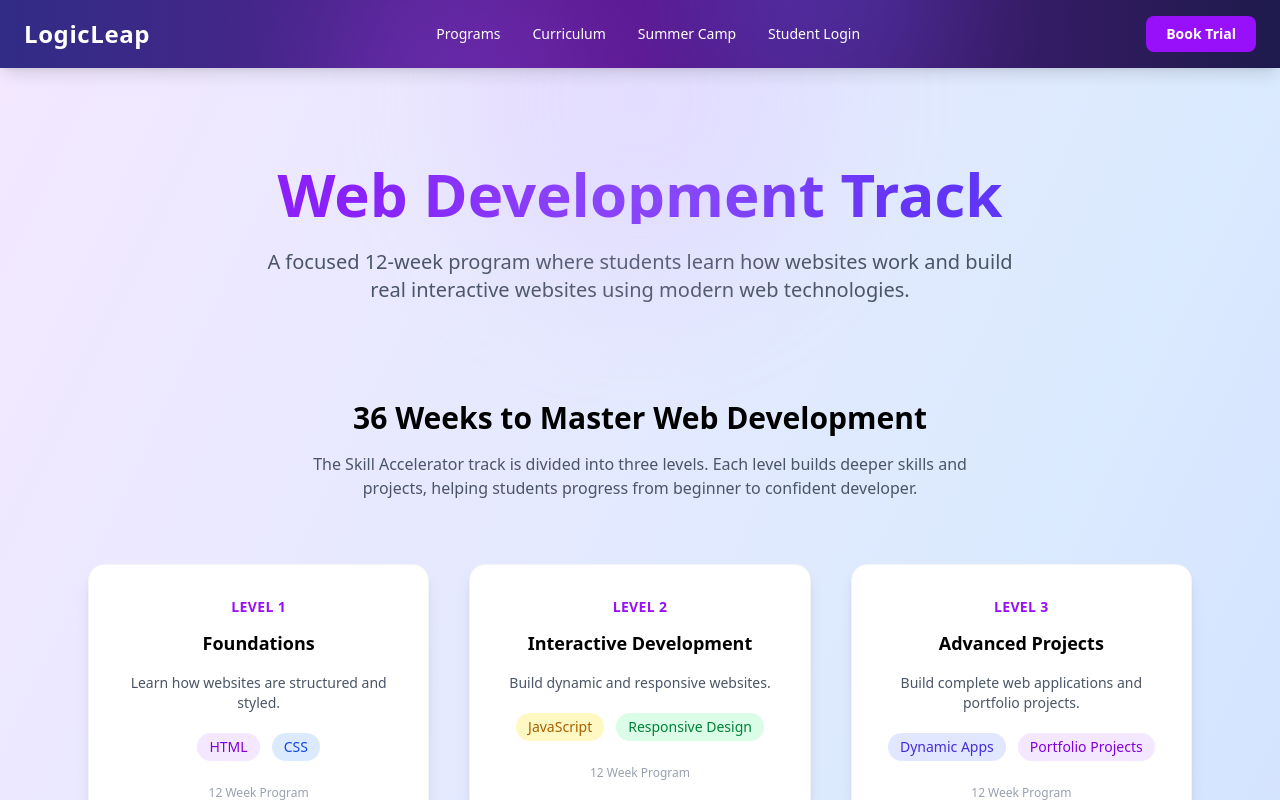
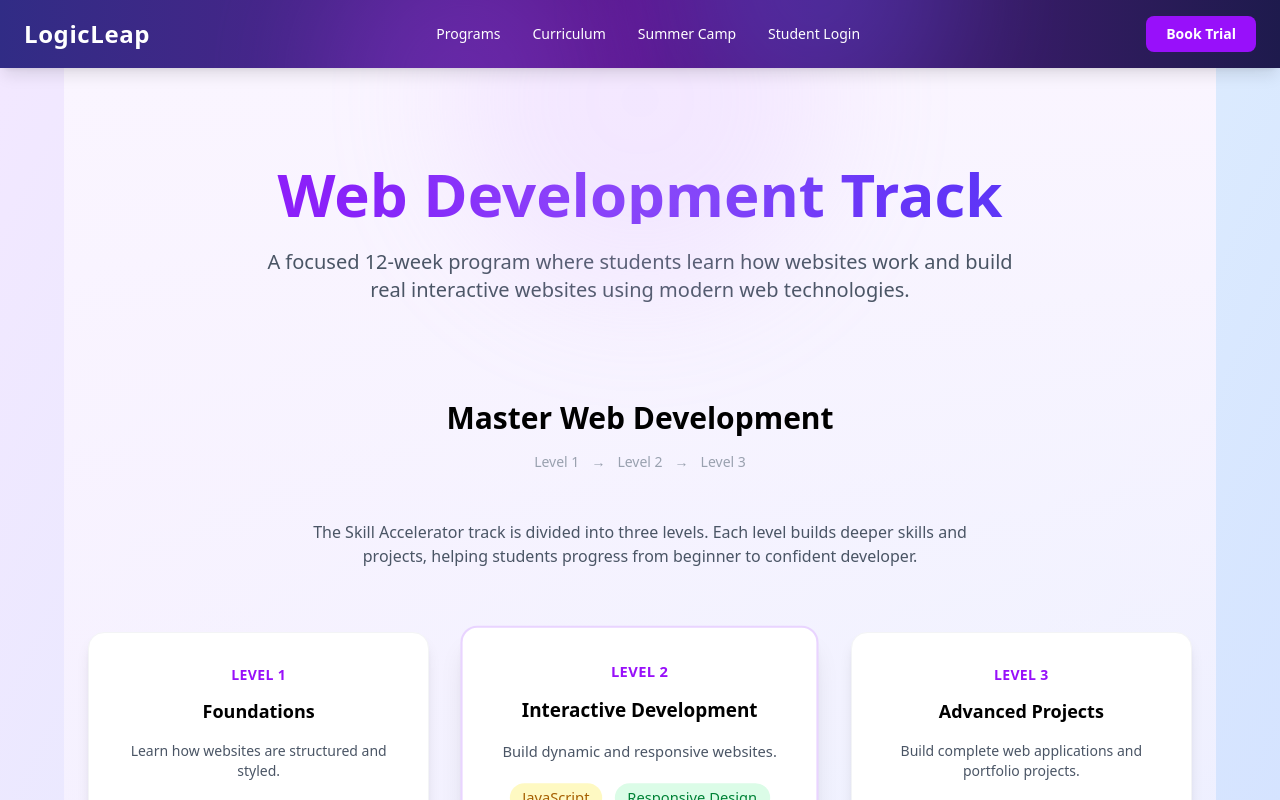
Before and after one commit to srushteesingh/logicleap-platform, a Next.js app: page /skill-accelerator/web-development in a window 1280 px wide. Shown: the top 800 px of the page. Built offline with nearby package versions, Linux system fonts and the light colour scheme.

Commit message:
update web development track

```diff
--- a/app/skill-accelerator/web-development/page.tsx
+++ b/app/skill-accelerator/web-development/page.tsx
@@ -19,10 +19,17 @@ export default function WebDevelopmentTrack() {
 
       {/* SKILL PROGRESSION */}
       <section className="mb-28">
+        <div className="absolute inset-0 -z-10 bg-gradient-to-b from-purple-50 to-transparent"></div>
         <h2 className="text-3xl font-bold text-center mb-4">
-          36 Weeks to Master Web Development
+          Master Web Development
         </h2>
-
+        <div className="flex justify-center items-center gap-3 mb-12 text-sm text-gray-400">
+          <span>Level 1</span>
+          <span>→</span>
+          <span>Level 2</span>
+          <span>→</span>
+          <span>Level 3</span>
+        </div>
         <p className="text-center text-gray-600 max-w-2xl mx-auto mb-16">
           The Skill Accelerator track is divided into three levels. Each level
           builds deeper skills and projects, helping students progress from
@@ -56,7 +63,7 @@ export default function WebDevelopmentTrack() {
           </div>
 
           {/* LEVEL 2 */}
-          <div className="bg-white rounded-2xl p-8 shadow-lg border border-gray-100 text-center hover:shadow-xl transition">
+          <div className="bg-white rounded-2xl p-8 shadow-xl border-2 border-purple-200 text-center hover:shadow-2xl transition scale-105">
             <div className="text-purple-600 font-bold mb-3 text-sm tracking-wide">
               LEVEL 2
             </div>
```
